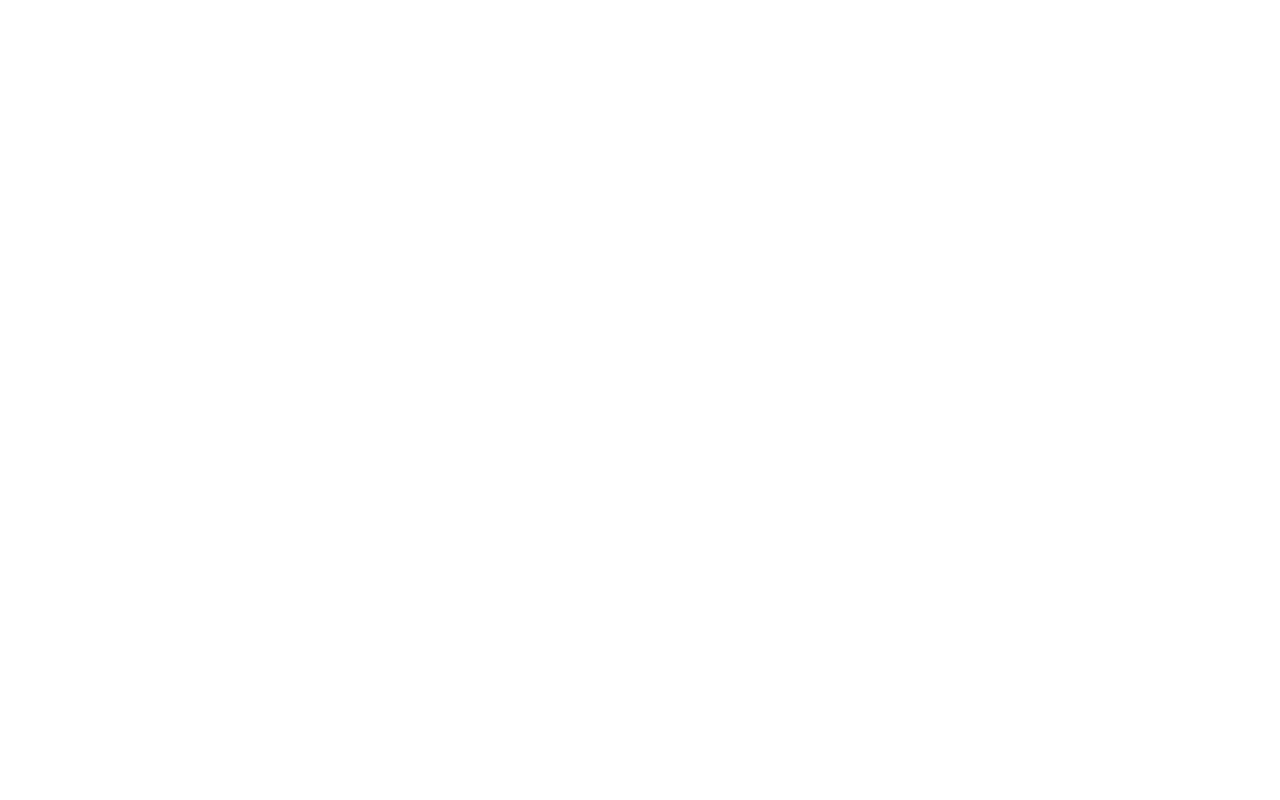
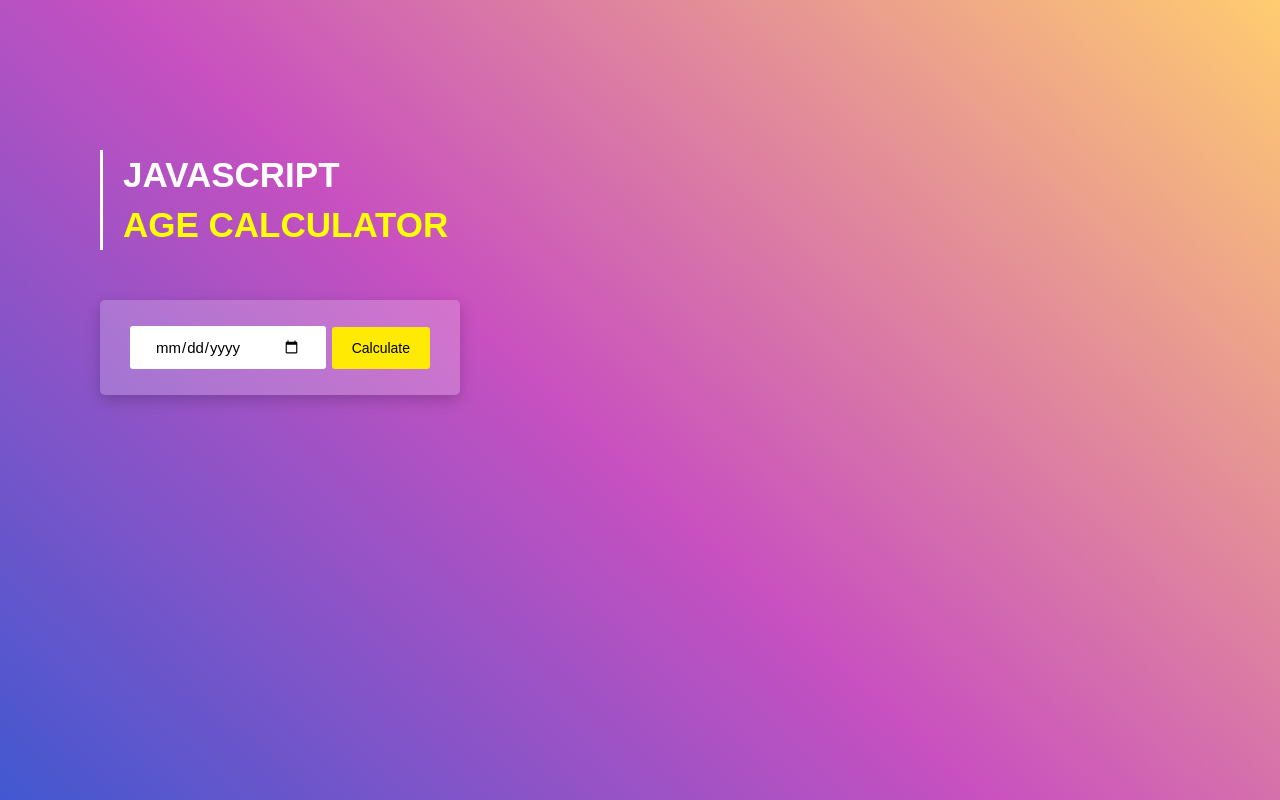
Before and after one commit to BinMamun/Age-Calculator, a plain HTML site: page index.html in a window 1280 px wide. Drawn offline with Linux system fonts and the light colour scheme.

Commit message:
create html elements and styling elements

```diff
--- a/index.html
+++ b/index.html
@@ -7,7 +7,16 @@
   <link rel="stylesheet" href="./styles.css">
 </head>
 <body>
-
+  <div class="container">
+    <div class="card">
+      <h1 class="title">JAVASCRIPT <br><span>AGE CALCULATOR</span></h1>
+      <div class="calculator">
+        <input type="date" class="date-input">
+        <button class="calculate-btn">Calculate</button>
+      </div>
+    </div>
+    <p class="js-result"></p>
+  </div>
 
   <script src="./scripts.js"></script>
 </body>
--- a/styles.css
+++ b/styles.css
@@ -0,0 +1,66 @@
+* {
+  margin: 0;
+  padding: 0;
+  font-family: sans-serif;
+}
+
+.container {
+  width: 100%;
+  height: 100vh;
+  background-image: linear-gradient(43deg, #4158D0 0%, #C850C0 46%, #FFCC70 100%);
+}
+
+.card {
+  padding-top: 150px;
+  padding-left: 100px;
+}
+
+.title {
+  color: white;
+  font-size: 35px;
+  line-height: 50px;
+  border-left: 3px solid #fff;
+  padding-left: 20px;
+}
+
+.title span {
+  color: #ffff03;
+}
+
+.calculator {
+  display: flex;
+  align-items: center;
+  gap: 6px;
+  width: 300px;
+  height: 35px;
+  margin-top: 50px;
+  margin-bottom: 30px;
+  padding: 30px;
+  border-radius: 5px;
+  background: rgba(255, 255, 255, 0.2);
+  box-shadow: 0 5px 15px rgba(0, 0, 0, 0.2);
+}
+
+.date-input {
+  flex: 1;
+  color: black;
+  font-size: 15px;
+  border: none;
+  outline: none;
+  border-radius: 3px;
+  padding: 12px 25px;
+  /* background: rgb(228, 228, 228); */
+  cursor: pointer;
+
+}
+
+.calculate-btn {
+  border: none;
+  outline: none;
+  border-radius: 3px;
+  color: black;
+  font-size: 14px;
+  padding: 13px 20px;
+  background: #ffea03;
+  cursor: pointer;
+}
```
